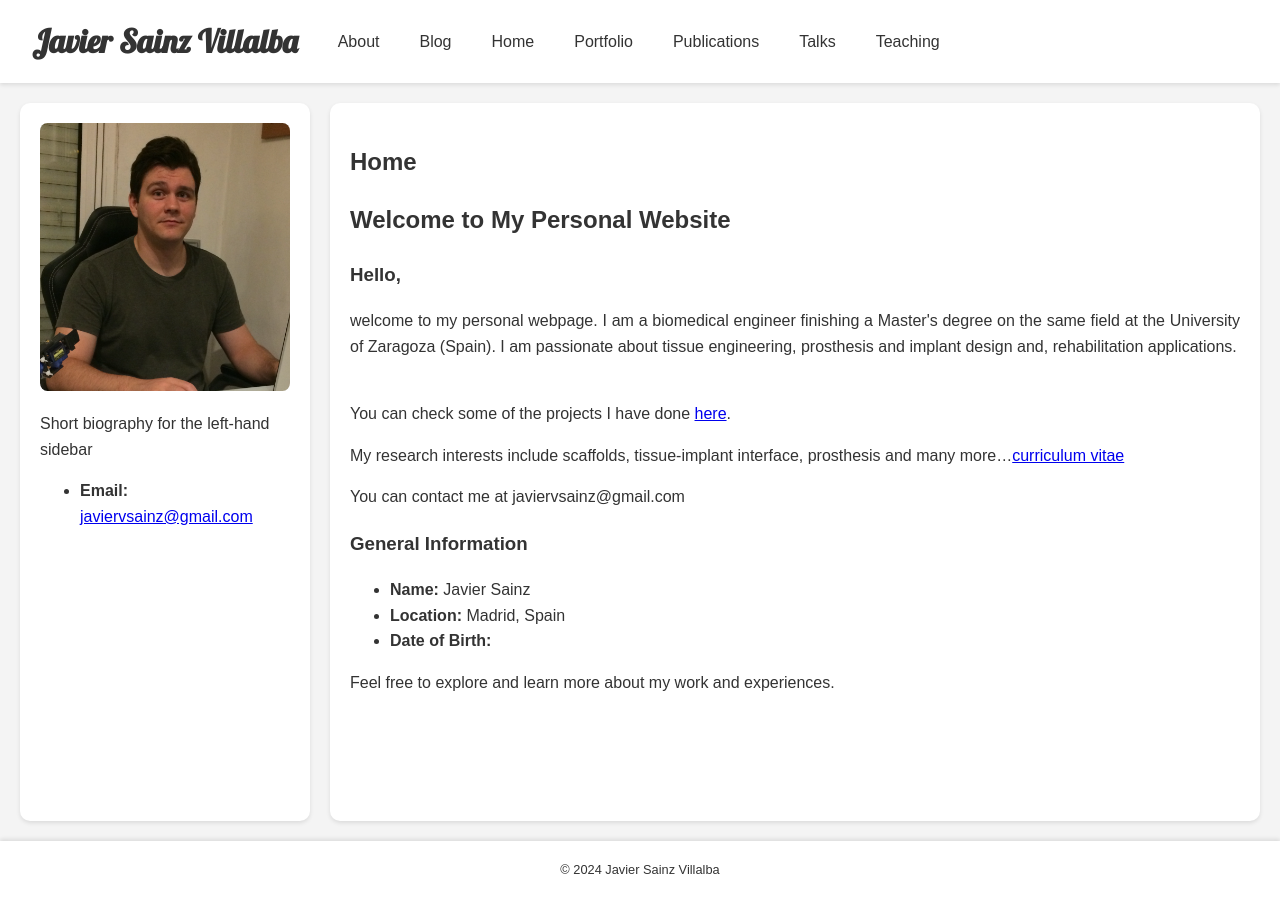
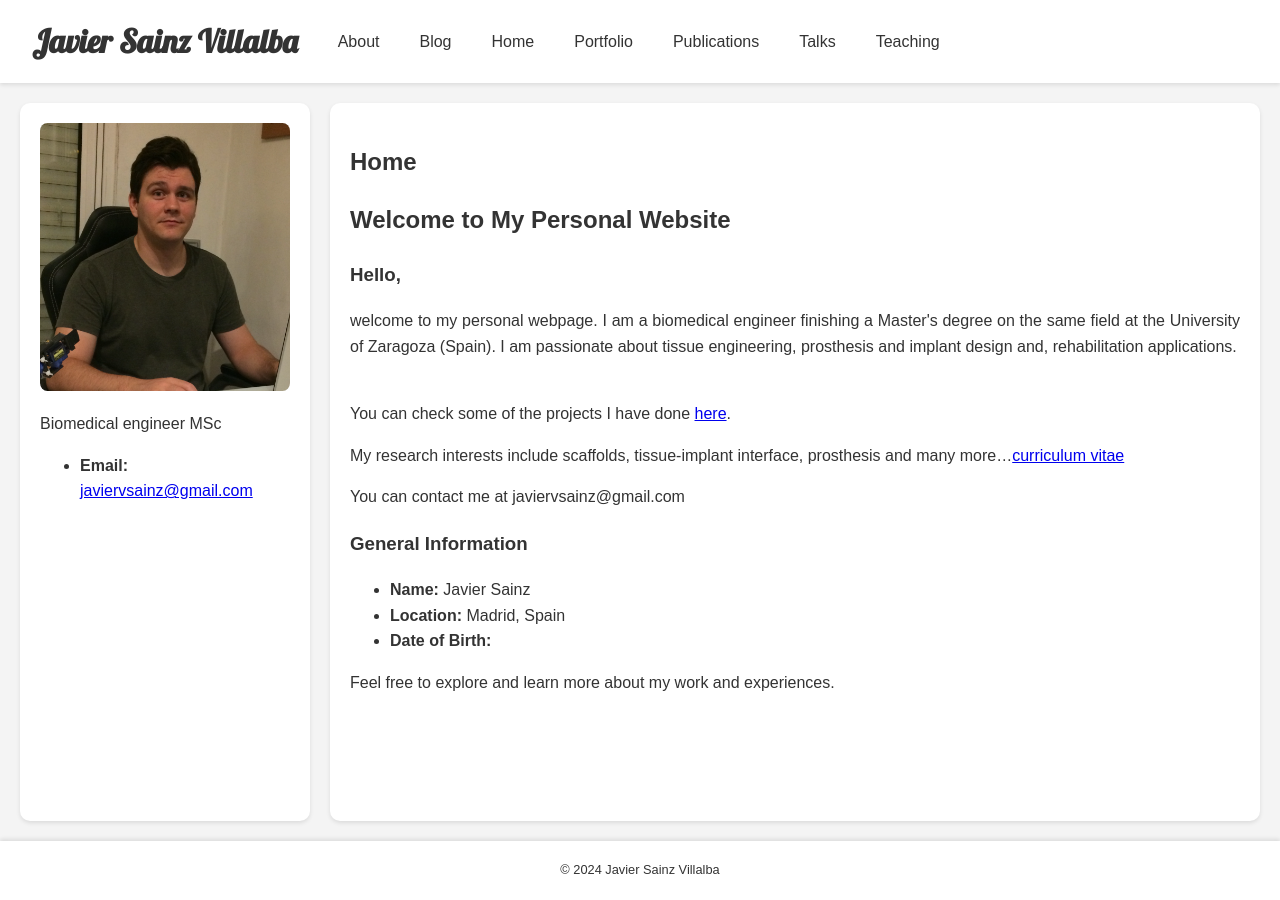
Before and after one commit to javiersainzvillalba/javiersainzvillalba.github.io, a Jekyll site: the page built from index.md, in a window 1280 px wide. Built offline with Jekyll 4.4.1, drawn with Linux system fonts in a browser that asks for light colours.

Commit message:
Update _config.yml

```diff
--- a/_config.yml
+++ b/_config.yml
@@ -1,6 +1,6 @@
 title: "Javier Sainz Villalba"
 email: "javiervsainz@gmail.com"
-description: "Short biography for the left-hand sidebar"
+description: "Biomedical engineer MSc"
 baseurl: "" # se debe dejar vacío para GitHub Pages
 url: "https://javiersainzvillalba.github.io/" # URL de tu repositorio
 header_pages:
```
